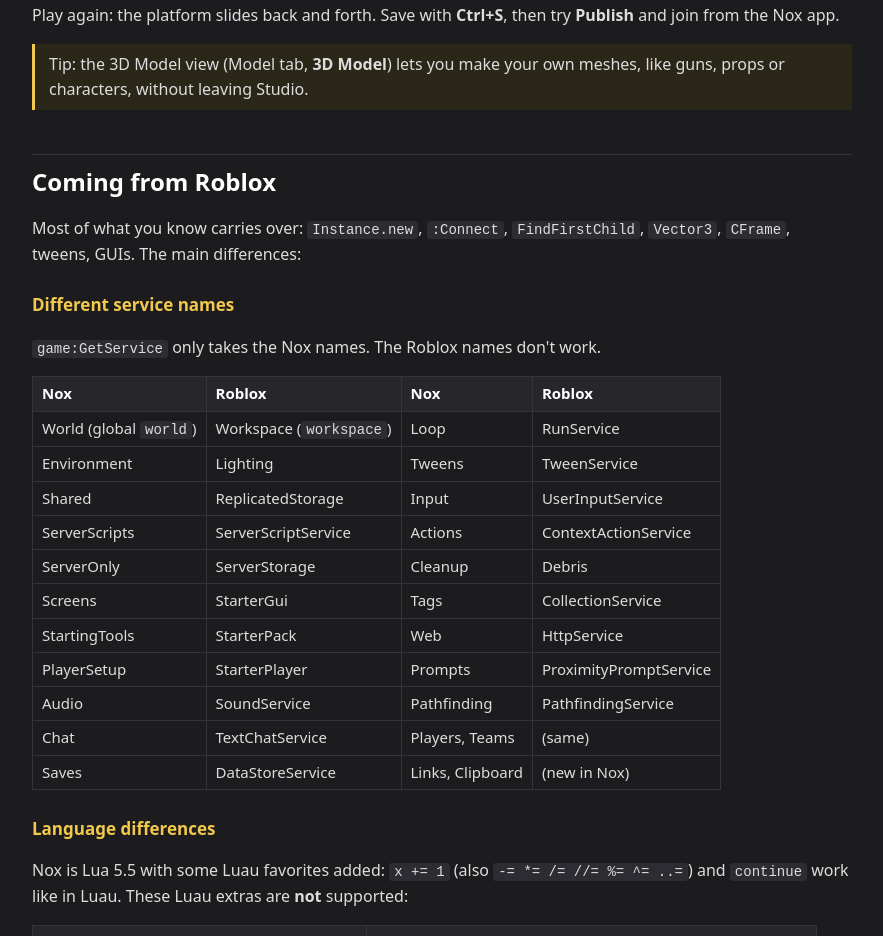
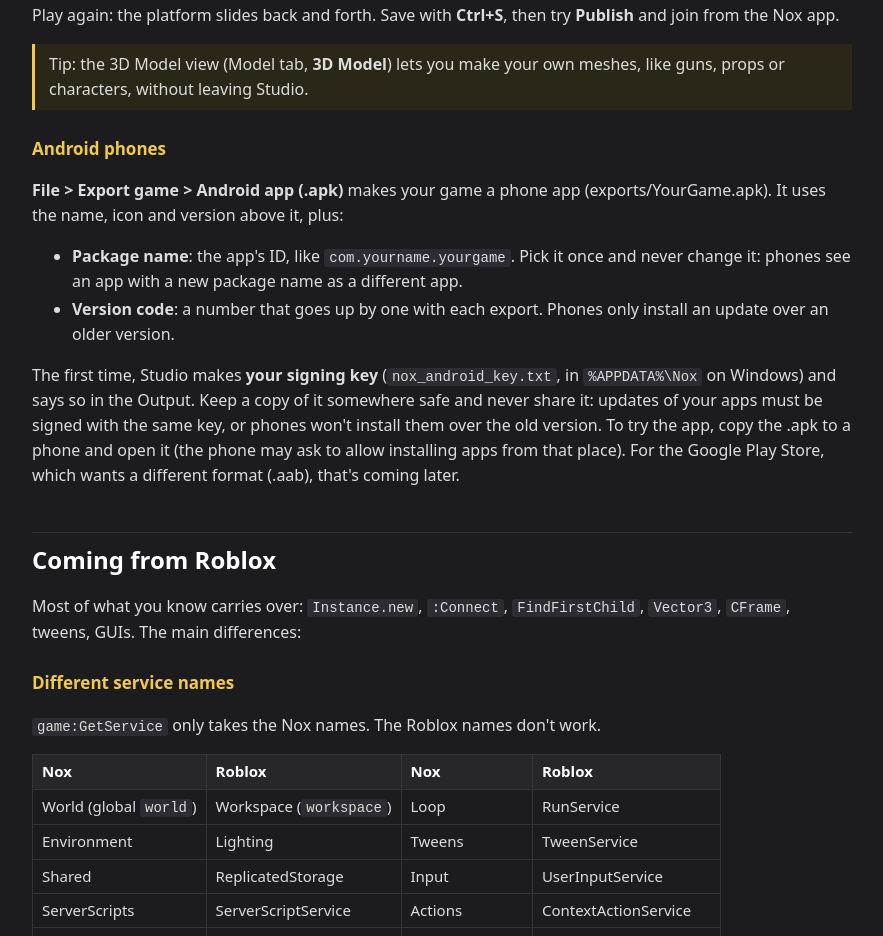
Before and after one commit to Bledo-Dev/nox-online, a website: page public/docs.html in a window 1280 px wide. Shown: the part 2269-3205 px from the top of the page, without its empty margins (198-1081 px from the left). Drawn offline with Linux system fonts and the light colour scheme.

Commit message:
Add files via upload

```diff
--- a/public/docs.html
+++ b/public/docs.html
@@ -119,6 +119,19 @@
 <p>Play again: the platform slides back and forth. Save with <b>Ctrl+S</b>, then try <b>Publish</b> and join from the Nox app.</p>
 
 <div class="note">Tip: the 3D Model view (Model tab, <b>3D Model</b>) lets you make your own meshes, like guns, props or characters, without leaving Studio.</div>
+
+<h3>Android phones</h3>
+<p><b>File &gt; Export game &gt; Android app (.apk)</b> makes your game a phone app (exports/YourGame.apk). It uses the name,
+icon and version above it, plus:</p>
+<ul>
+  <li><b>Package name</b>: the app's ID, like <code>com.yourname.yourgame</code>. Pick it once and never change it: phones see
+      an app with a new package name as a different app.</li>
+  <li><b>Version code</b>: a number that goes up by one with each export. Phones only install an update over an older version.</li>
+</ul>
+<p>The first time, Studio makes <b>your signing key</b> (<code>nox_android_key.txt</code>, in <code>%APPDATA%\Nox</code> on Windows)
+and says so in the Output. Keep a copy of it somewhere safe and never share it: updates of your apps must be signed with the same
+key, or phones won't install them over the old version. To try the app, copy the .apk to a phone and open it (the phone may ask
+to allow installing apps from that place). For the Google Play Store, which wants a different format (.aab), that's coming later.</p>
 
 <!-- ============================================================ -->
 <h2 id="roblox">Coming from Roblox</h2>
```
Also changed, not shown: 3 other files.
